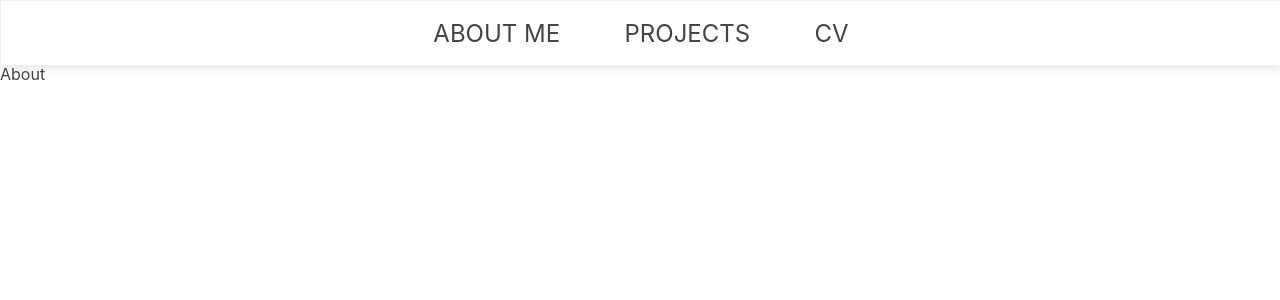
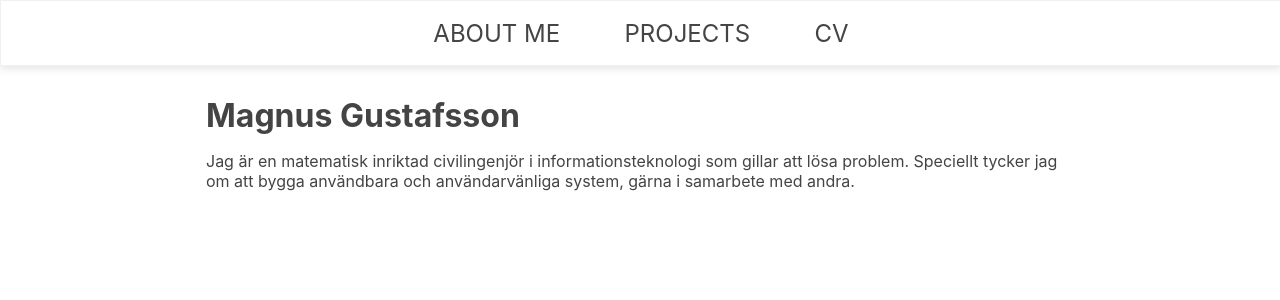
Before and after one commit to Magnus93/magnus-g-ts, a React app: page /about in a window 1280 px wide. Shown: the top 300 px of the page. Built offline with nearby package versions, Linux system fonts and the light colour scheme.

Commit message:
Added About page without content

```diff
--- a/src/App.tsx
+++ b/src/App.tsx
@@ -3,6 +3,7 @@ import "./App.scss";
 import { BrowserRouter, Switch, Route } from 'react-router-dom';
 import ProjectsPage from './components/projects';
 import CVPage from "./components/CVPage";
+import AboutPage from "./components/AboutPage";
 
 function App() {
   return (
@@ -30,10 +31,10 @@ function App() {
                 <CVPage/>
               </Route>
               <Route path="/about">
-                About
+                <AboutPage/>
               </Route>
               <Route path="/">
-                <ProjectsPage/>
+                <AboutPage/>
               </Route>
             </Switch>
         </BrowserRouter>
--- /dev/null
+++ b/src/components/AboutPage/AboutPage.tsx
@@ -0,0 +1,13 @@
+import React from 'react';
+
+
+class AboutPage extends React.Component {
+    render() {
+        return (<div className="content">
+            <h1>Magnus Gustafsson</h1>
+            <p>Jag är en matematisk inriktad civilingenjör i informationsteknologi som gillar att lösa problem. Speciellt tycker jag om att bygga användbara och användarvänliga system, gärna i samarbete med andra. </p>
+        </div>);
+    }
+}
+
+export default AboutPage
--- /dev/null
+++ b/src/components/AboutPage/index.ts
@@ -0,0 +1,3 @@
+import AboutPage from './AboutPage';
+export * from './AboutPage';
+export default AboutPage;
```
